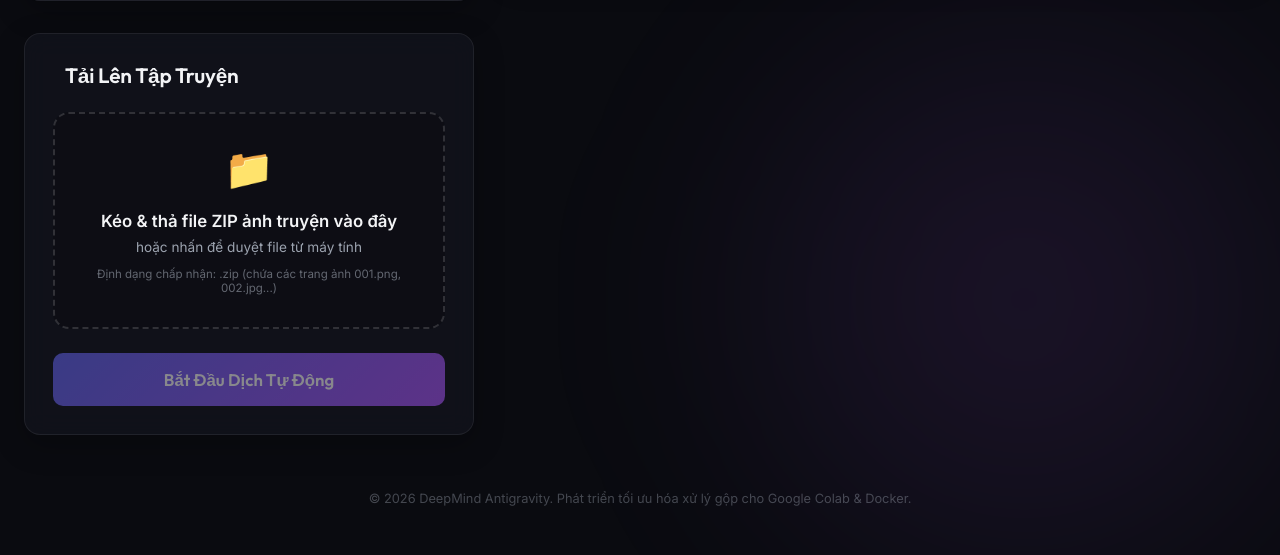
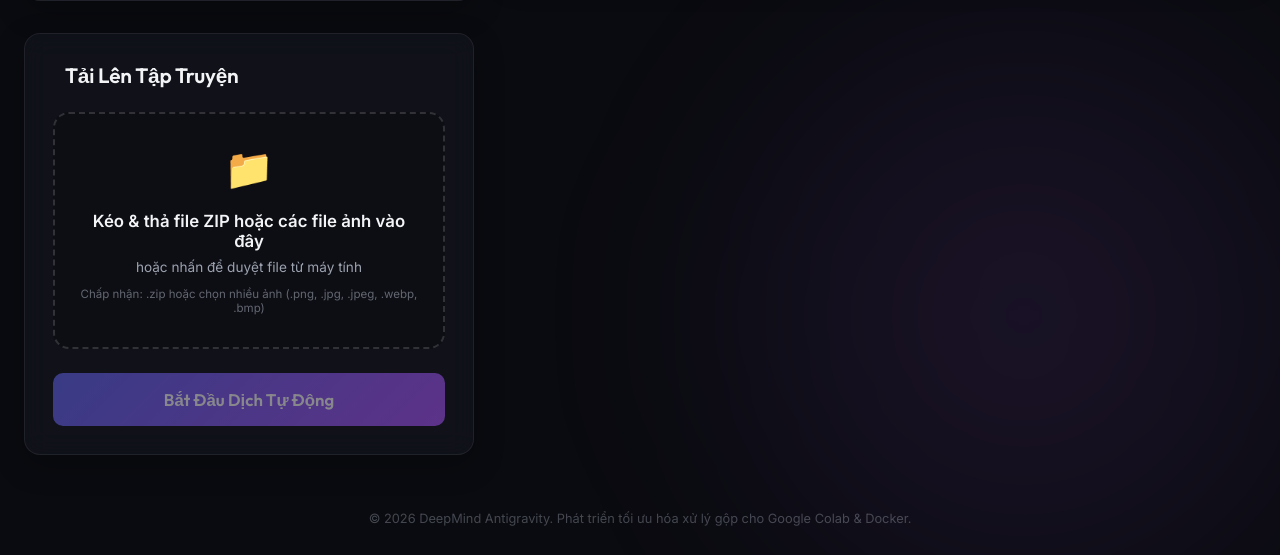
Before and after one commit to QuanHoang05/MANGA-TRANSLATION-AUTOMATION, a FastAPI app: page / in a window 1280 px wide. Shown: the part 814-1369 px from the top of the page. Before the commit the page ends 1320 px from the top, so only its background shows below. Run offline with FastAPI, Linux system fonts and the light colour scheme.

Commit message:
Support multiple raw image uploads and automatic natural sort renaming

```diff
--- a/app/main.py
+++ b/app/main.py
@@ -105,10 +105,13 @@ def run_job_in_background(
         jobs[job_id]["logs"].append(error_msg)
         jobs[job_id]["status"] = "failed"
     finally:
-        # Xóa tệp ZIP đã tải lên để giải phóng dung lượng bộ nhớ đệm trên máy chủ
+        # Xóa tệp ZIP hoặc thư mục chứa ảnh thô tạm thời để giải phóng bộ nhớ máy chủ
         if os.path.exists(zip_path):
             try:
-                os.remove(zip_path)
+                if os.path.isdir(zip_path):
+                    shutil.rmtree(zip_path)
+                else:
+                    os.remove(zip_path)
             except Exception:
                 pass
 
@@ -122,9 +125,9 @@ async def get_index(request: Request):
 
 
 @app.post("/api/upload")
-async def upload_zip(
+async def upload_files(
     background_tasks: BackgroundTasks,
-    file: UploadFile = File(...),
+    files: list[UploadFile] = File(...),
     api_key: str = Form(...),
     src_lang: str = Form("en"),
     tone: str = Form("tự nhiên"),
@@ -132,27 +135,62 @@ async def upload_zip(
     additional_instructions: str = Form("")
 ):
     """
-    Tiếp nhận tệp ZIP truyện tranh tải lên từ Client, khởi tạo tiến trình xử lý ngầm và trả về ID phiên làm việc.
+    Tiếp nhận các tệp tin tải lên (chấp nhận 1 file ZIP hoặc nhiều file ảnh đơn lẻ),
+    khởi tạo tiến trình xử lý ngầm và trả về ID phiên làm việc.
     """
-    if not file.filename.endswith('.zip'):
-        raise HTTPException(status_code=400, detail="Chỉ chấp nhận tệp tin định dạng .zip")
+    if not files or len(files) == 0:
+        raise HTTPException(status_code=400, detail="Không nhận được tệp tin nào.")
 
     job_id = str(uuid.uuid4())
-    zip_filename = f"{job_id}.zip"
-    zip_path = os.path.join(UPLOAD_DIR, zip_filename)
 
-    # Lưu tệp tin tải lên vào bộ nhớ đệm tạm thời trên máy chủ
-    try:
-        with open(zip_path, "wb") as buffer:
-            shutil.copyfileobj(file.file, buffer)
-    except Exception as e:
-        raise HTTPException(status_code=500, detail=f"Không thể lưu tệp tải lên: {str(e)}")
+    # Kiểm tra xem tệp tải lên có phải là một file ZIP duy nhất hay không
+    is_zip = len(files) == 1 and files[0].filename.lower().endswith('.zip')
+
+    # Xác định đường dẫn đầu vào truyền cho Pipeline
+    pipeline_input_path = ""
+
+    if is_zip:
+        # Nếu là ZIP, lưu tệp ZIP trực tiếp
+        zip_filename = f"{job_id}.zip"
+        zip_path = os.path.join(UPLOAD_DIR, zip_filename)
+        try:
+            with open(zip_path, "wb") as buffer:
+                shutil.copyfileobj(files[0].file, buffer)
+            pipeline_input_path = zip_path
+        except Exception as e:
+            raise HTTPException(status_code=500, detail=f"Không thể lưu tệp ZIP tải lên: {str(e)}")
+    else:
+        # Nếu là danh sách ảnh đơn lẻ, lưu tất cả vào một thư mục riêng biệt
+        job_upload_dir = os.path.join(UPLOAD_DIR, job_id)
+        os.makedirs(job_upload_dir, exist_ok=True)
+
+        image_extensions = ('.png', '.jpg', '.jpeg', '.webp', '.bmp')
+        saved_count = 0
+
+        for uploaded_file in files:
+            ext = os.path.splitext(uploaded_file.filename)[1].lower()
+            if ext not in image_extensions:
+                continue
+
+            # Lưu ảnh giữ nguyên tên gốc tạm thời
+            file_path = os.path.join(job_upload_dir, uploaded_file.filename)
+            try:
+                with open(file_path, "wb") as buffer:
+                    shutil.copyfileobj(uploaded_file.file, buffer)
+                saved_count += 1
+            except Exception:
+                continue
+
+        if saved_count == 0:
+            raise HTTPException(status_code=400, detail="Không tìm thấy tệp ảnh hợp lệ nào (.png, .jpg, .jpeg, .webp, .bmp)")
+
+        pipeline_input_path = job_upload_dir
 
     # Khởi tạo thông tin phiên làm việc trong danh sách quản lý trạng thái
     jobs[job_id] = {
         "status": "processing",
         "progress": 0.0,
-        "logs": ["HỆ THỐNG: Đã nhận tệp ZIP. Bắt đầu khởi chạy tiến trình dịch ngầm..."],
+        "logs": ["HỆ THỐNG: Đã nhận tệp tin đầu vào. Bắt đầu khởi chạy tiến trình dịch ngầm..."],
         "output_zip": None,
         "images": []
     }
@@ -161,7 +199,7 @@ async def upload_zip(
     background_tasks.add_task(
         run_job_in_background,
         job_id,
-        zip_path,
+        pipeline_input_path,
         api_key,
         src_lang,
         tone,
--- a/app/static/js/app.js
+++ b/app/static/js/app.js
@@ -32,8 +32,8 @@ document.addEventListener("DOMContentLoaded", () => {
     const btnPrevPage = document.getElementById("btnPrevPage");
     const btnNextPage = document.getElementById("btnNextPage");
 
-    // Biến quản lý trạng thái của ứng dụng
-    let selectedFile = null;
+    // Biến quản lý trạng thái của ứng dụng (chứa 1 file ZIP hoặc nhiều file ảnh lẻ)
+    let selectedFiles = [];
     let currentJobId = null;
     let eventSource = null;
     let jobImages = [];
@@ -90,33 +90,58 @@ document.addEventListener("DOMContentLoaded", () => {
         const dt = e.dataTransfer;
         const files = dt.files;
         if (files.length > 0) {
-            handleFileSelect(files[0]);
+            handleFilesSelect(files);
         }
     });
 
     fileInput.addEventListener("change", (e) => {
         if (e.target.files.length > 0) {
-            handleFileSelect(e.target.files[0]);
+            handleFilesSelect(e.target.files);
         }
     });
 
-    function handleFileSelect(file) {
-        if (!file.name.endsWith(".zip")) {
-            addLogLine("HỆ THỐNG LỖI: Chỉ chấp nhận tệp tin định dạng nén ZIP.", "error-msg");
-            alert("Vui lòng tải lên file .zip chứa các hình ảnh truyện tranh!");
-            return;
+    function handleFilesSelect(filesList) {
+        if (filesList.length === 0) return;
+
+        const firstFile = filesList[0];
+        // Kiểm tra xem có phải tải lên duy nhất 1 file ZIP không
+        const isZip = filesList.length === 1 && firstFile.name.endsWith(".zip");
+
+        if (isZip) {
+            selectedFiles = [firstFile];
+            zipNameSpan.textContent = firstFile.name;
+            zipSizeSpan.textContent = (firstFile.size / (1024 * 1024)).toFixed(2) + " MB";
+            addLogLine(`Đã chọn file ZIP: ${firstFile.name} (${zipSizeSpan.textContent}). Sẵn sàng.`);
+        } else {
+            // Lọc ra danh sách các file ảnh hợp lệ
+            const imageExtensions = ['.png', '.jpg', '.jpeg', '.webp', '.bmp'];
+            selectedFiles = [];
+
+            for (let i = 0; i < filesList.length; i++) {
+                const file = filesList[i];
+                const ext = file.name.slice(file.name.lastIndexOf(".")).toLowerCase();
+                if (imageExtensions.includes(ext)) {
+                    selectedFiles.push(file);
+                }
+            }
+
+            if (selectedFiles.length === 0) {
+                addLogLine("HỆ THỐNG LỖI: Không tìm thấy tệp ảnh hợp lệ nào.", "error-msg");
+                alert("Vui lòng tải lên 1 file .zip hoặc chọn các tệp ảnh hợp lệ (.png, .jpg, .jpeg, .webp, .bmp)!");
+                return;
+            }
+
+            // Tính tổng kích cỡ dung lượng ảnh lẻ
+            const totalSize = selectedFiles.reduce((acc, f) => acc + f.size, 0);
+            zipNameSpan.textContent = `Đã chọn ${selectedFiles.length} file ảnh lẻ`;
+            zipSizeSpan.textContent = (totalSize / (1024 * 1024)).toFixed(2) + " MB";
+            addLogLine(`Đã chọn ${selectedFiles.length} file ảnh lẻ (Tổng dung lượng: ${zipSizeSpan.textContent}). Sẵn sàng.`);
         }
-
-        selectedFile = file;
-        zipNameSpan.textContent = file.name;
-        zipSizeSpan.textContent = (file.size / (1024 * 1024)).toFixed(2) + " MB";
 
         // Cập nhật cấu trúc hiển thị giao diện sau khi chọn file thành công
         dropzone.querySelector(".dropzone-content").style.display = "none";
         selectedFileInfo.style.display = "flex";
         btnStartPipeline.disabled = false;
-
-        addLogLine(`Đã chọn file: ${file.name} (${(file.size / (1024 * 1024)).toFixed(2)} MB). Sẵn sàng bắt đầu.`);
     }
 
     btnRemoveFile.addEventListener("click", (e) => {
@@ -125,7 +150,7 @@ document.addEventListener("DOMContentLoaded", () => {
     });
 
     function resetFileSelection() {
-        selectedFile = null;
+        selectedFiles = [];
         fileInput.value = "";
         dropzone.querySelector(".dropzone-content").style.display = "flex";
         selectedFileInfo.style.display = "none";
@@ -175,7 +200,9 @@ document.addEventListener("DOMContentLoaded", () => {
         addLogLine("HỆ THỐNG: Đang chuẩn bị đóng gói dữ liệu gửi lên máy chủ...");
 
         const formData = new FormData();
-        formData.append("file", selectedFile);
+        selectedFiles.forEach(file => {
+            formData.append("files", file);
+        });
         formData.append("api_key", apiKey);
         formData.append("src_lang", srcLangSelect.value);
         formData.append("tone", translationToneSelect.value);
--- a/app/templates/index.html
+++ b/app/templates/index.html
@@ -92,12 +92,12 @@
                     <h2><i class="icon-upload"></i> Tải Lên Tập Truyện</h2>
 
                     <div class="dropzone" id="dropzone">
-                        <input type="file" id="fileInput" accept=".zip" style="display: none;">
+                        <input type="file" id="fileInput" accept=".zip,image/*" multiple style="display: none;">
                         <div class="dropzone-content">
                             <div class="upload-icon">📁</div>
-                            <h3>Kéo & thả file ZIP ảnh truyện vào đây</h3>
+                            <h3>Kéo & thả file ZIP hoặc các file ảnh vào đây</h3>
                             <p>hoặc nhấn để duyệt file từ máy tính</p>
-                            <span class="file-limits">Định dạng chấp nhận: .zip (chứa các trang ảnh 001.png, 002.jpg...)</span>
+                            <span class="file-limits">Chấp nhận: .zip hoặc chọn nhiều ảnh (.png, .jpg, .jpeg, .webp, .bmp)</span>
                         </div>
                         <div class="selected-file-info" id="selectedFileInfo" style="display: none;">
                             <div class="zip-details">
```
Also changed, not shown: app/pipeline.py (+36 -13 lines).
